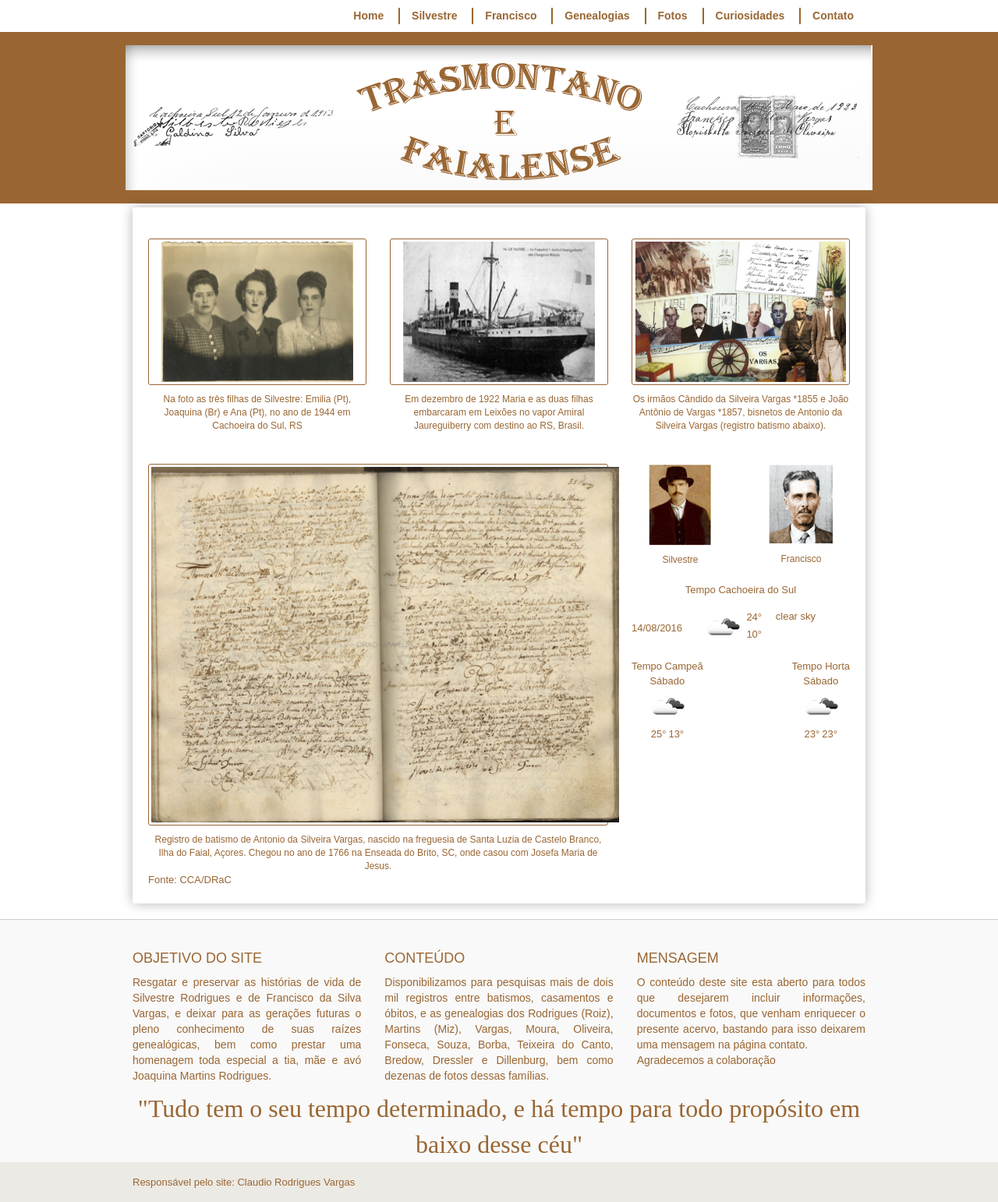
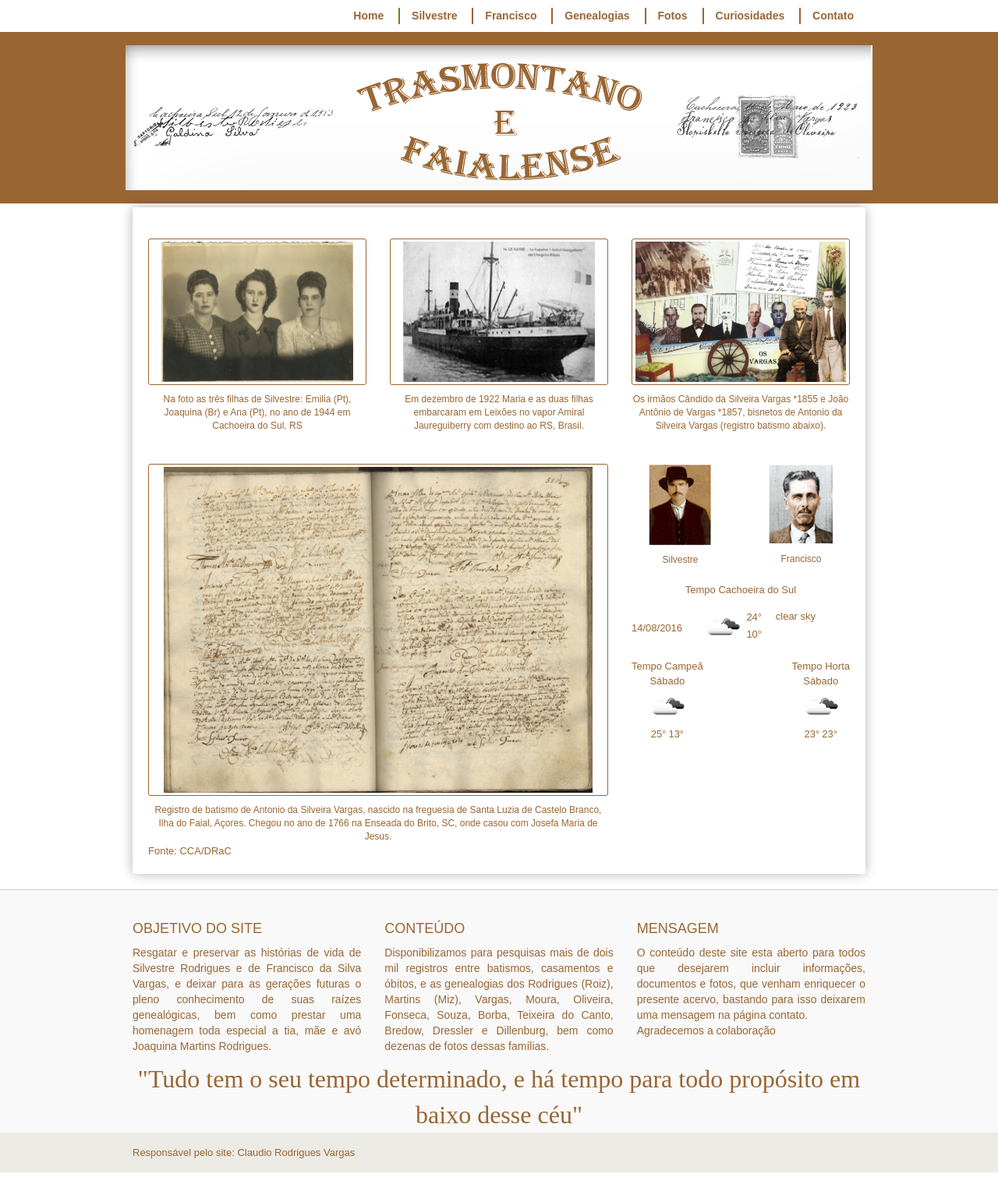
Before and after one commit to claudiovargas1955/claudiovargas1955.github.io, a Jekyll site: the page built from index.html, in a window 1280 px wide. Shown: the whole page at 78% size. Built offline with Jekyll 4.4.1, drawn with Linux system fonts in a browser that asks for light colours; some web fonts are replaced; after the commit the page ends 1504 px from its top, so only the background shows below that.

Commit message:
Update index.html

```diff
--- a/index.html
+++ b/index.html
@@ -37,7 +37,7 @@
         <div class="container-book-home col-sm-8">
           <div class="img-container-border">
             <a href="http://culturacores.azores.gov.pt/biblioteca_digital/FAL-HT-CASTELOBRANCO-B-1736-1777/FAL-HT-CASTELOBRANCO-B-1736-1777_item1/P56.html">
-              <img src="images/livro.jpg" width="600px" alt="livro">
+              <img src="images/livro.jpg" width="550px" alt="livro">
             </a>
           </div>
           <span class="subtitle">Registro de batismo de Antonio da Silveira Vargas,
```
